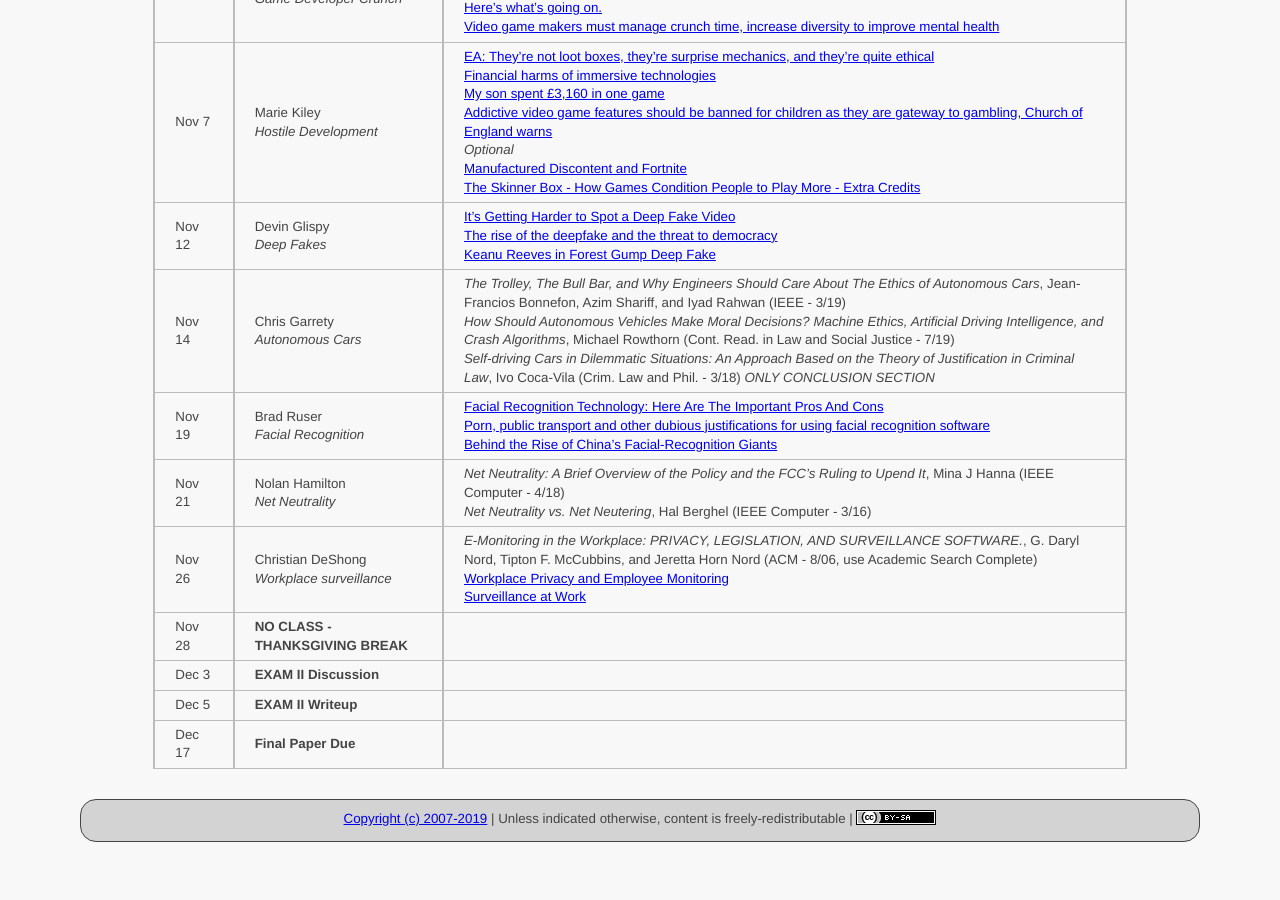
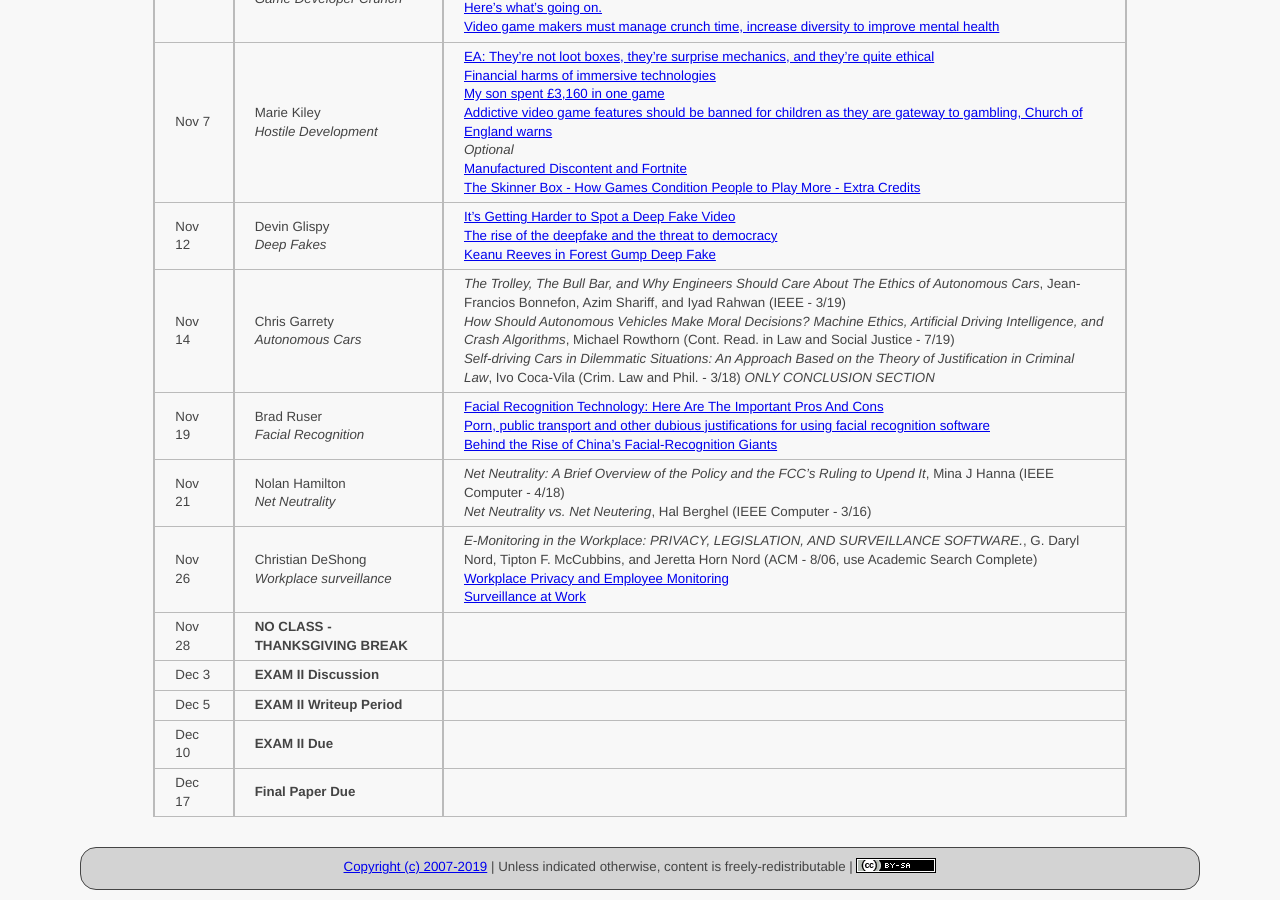
Before and after one commit to ycpcs/cs456-fall2019, a Jekyll site: the page built from schedule/index.md, in a window 1280 px wide and 900 px high, scrolled down 1719 px. Built offline with Jekyll 4.4.1, drawn with Linux system fonts in a browser that asks for light colours; before the commit the page ends 2571 px from its top, so only the background shows below that.

Commit message:
update schedule
update schedule

```diff
--- a/schedule/index.md
+++ b/schedule/index.md
@@ -43,7 +43,8 @@ All reading materials can be accessed via [Schmidt Library](http://library.ycp.e
 > Nov 26  | Christian DeShong <br /> *Workplace surveillance* | *E-Monitoring in the Workplace: PRIVACY, LEGISLATION, AND SURVEILLANCE SOFTWARE.*, G. Daryl Nord, Tipton F. McCubbins, and Jeretta Horn Nord (ACM - 8/06, use Academic Search Complete) <br /> [Workplace Privacy and Employee Monitoring](https://privacyrights.org/consumer-guides/workplace-privacy-and-employee-monitoring) <br /> [Surveillance at Work](https://www.workplacefairness.org/workplace-surveillance) |
 > Nov 28  | **NO CLASS - THANKSGIVING BREAK** | |
 > Dec 3   | **EXAM II Discussion** | |
-> Dec 5   | **EXAM II Writeup**    | |
+> Dec 5   | **EXAM II Writeup Period**    | |
+> Dec 10  | **EXAM II Due**        | |
 > Dec 17  | **Final Paper Due**    | |
 
 
```
